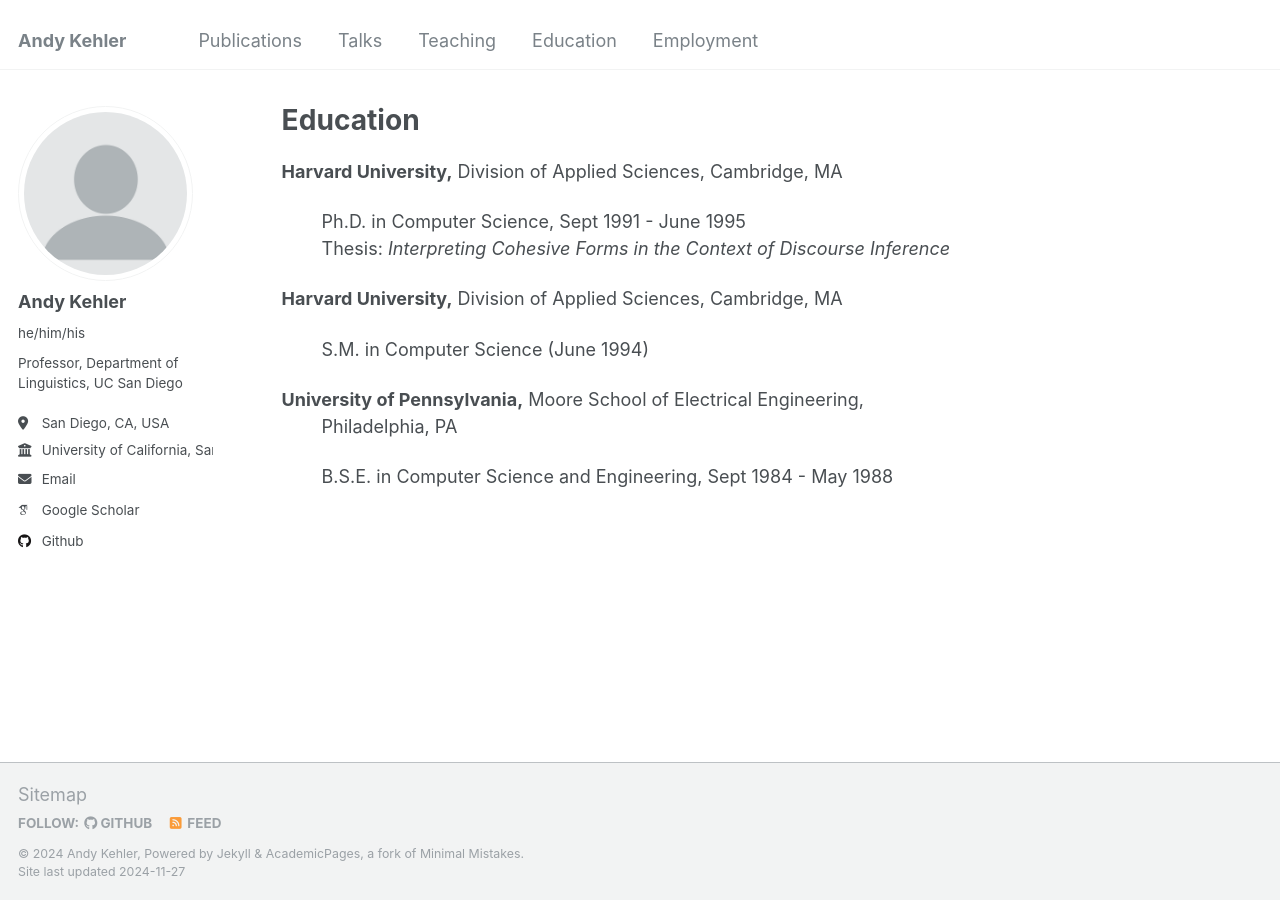
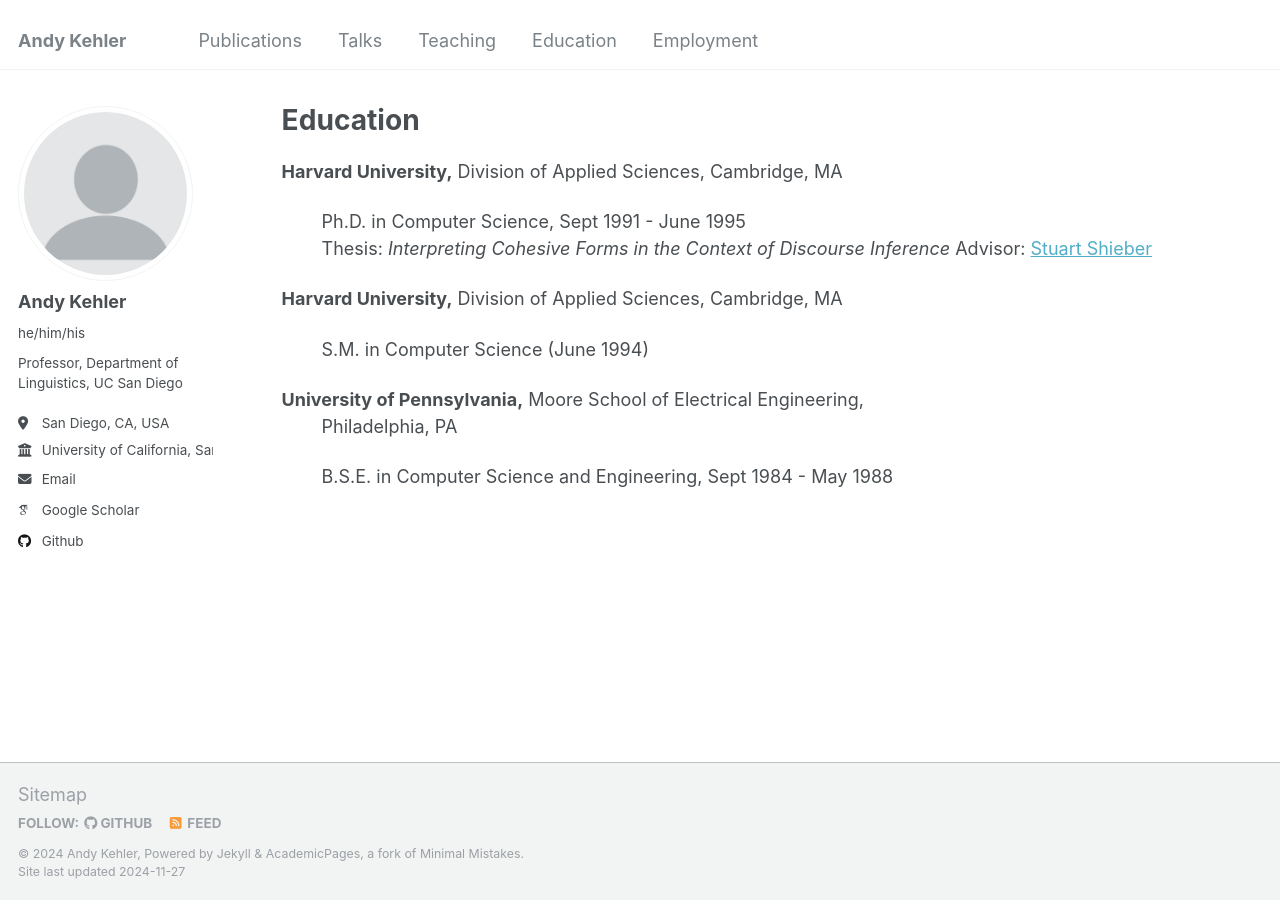
Before and after one commit to akehler/akehler.github.io, a Jekyll site: the page built from _pages/education.html, in a window 1280 px wide. Built offline with Jekyll 4.4.1, drawn with Linux system fonts in a browser that asks for light colours; some web fonts are replaced.

Commit message:
Update education.html

```diff
--- a/_pages/education.html
+++ b/_pages/education.html
@@ -17,6 +17,7 @@ Division of Applied Sciences, Cambridge, MA
 <BR>
 Thesis: <I>Interpreting Cohesive Forms
 in the Context of Discourse Inference</I>
+  Advisor: <a href="https://www.eecs.harvard.edu/shieber/">Stuart Shieber</a>
 
 <P>
 <DT><STRONG>Harvard University,</STRONG>
```
